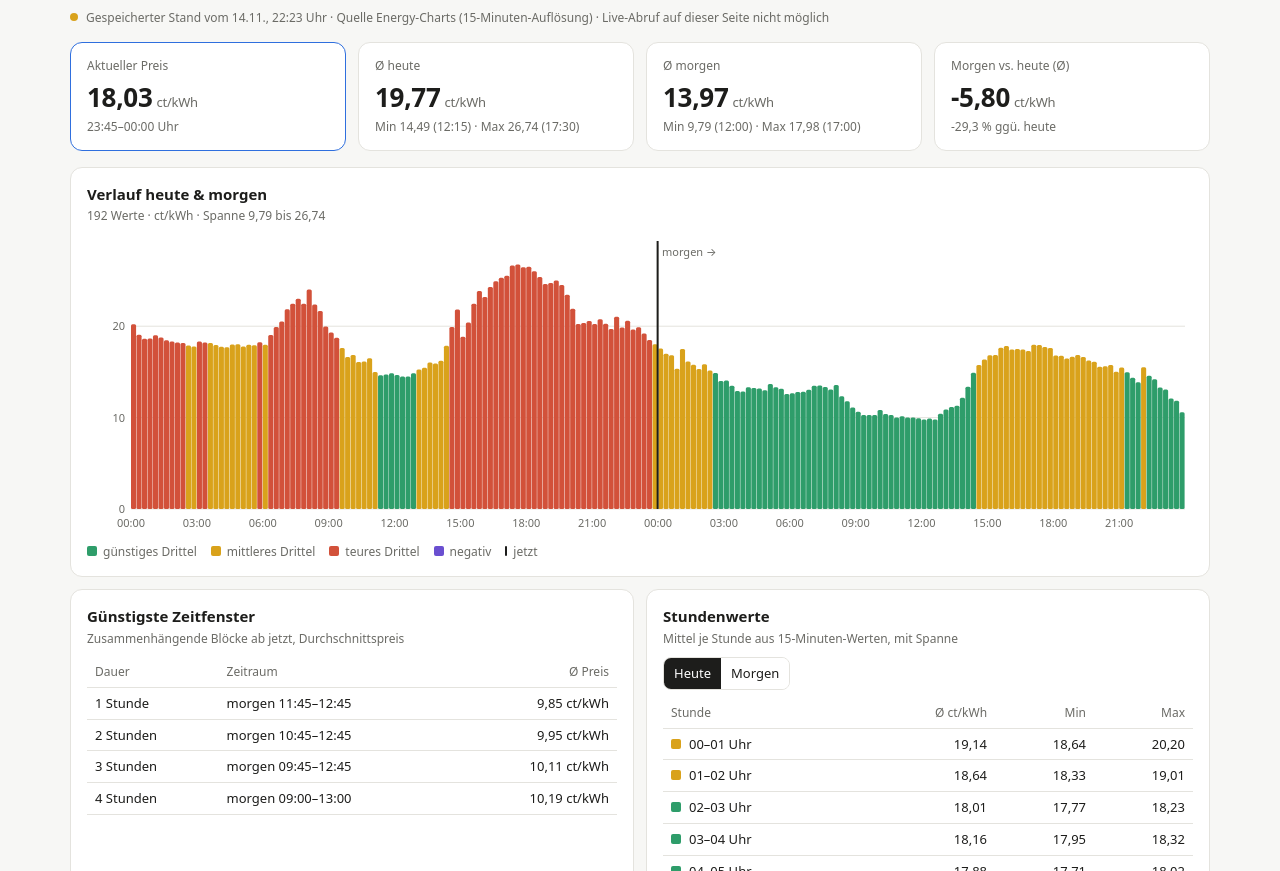
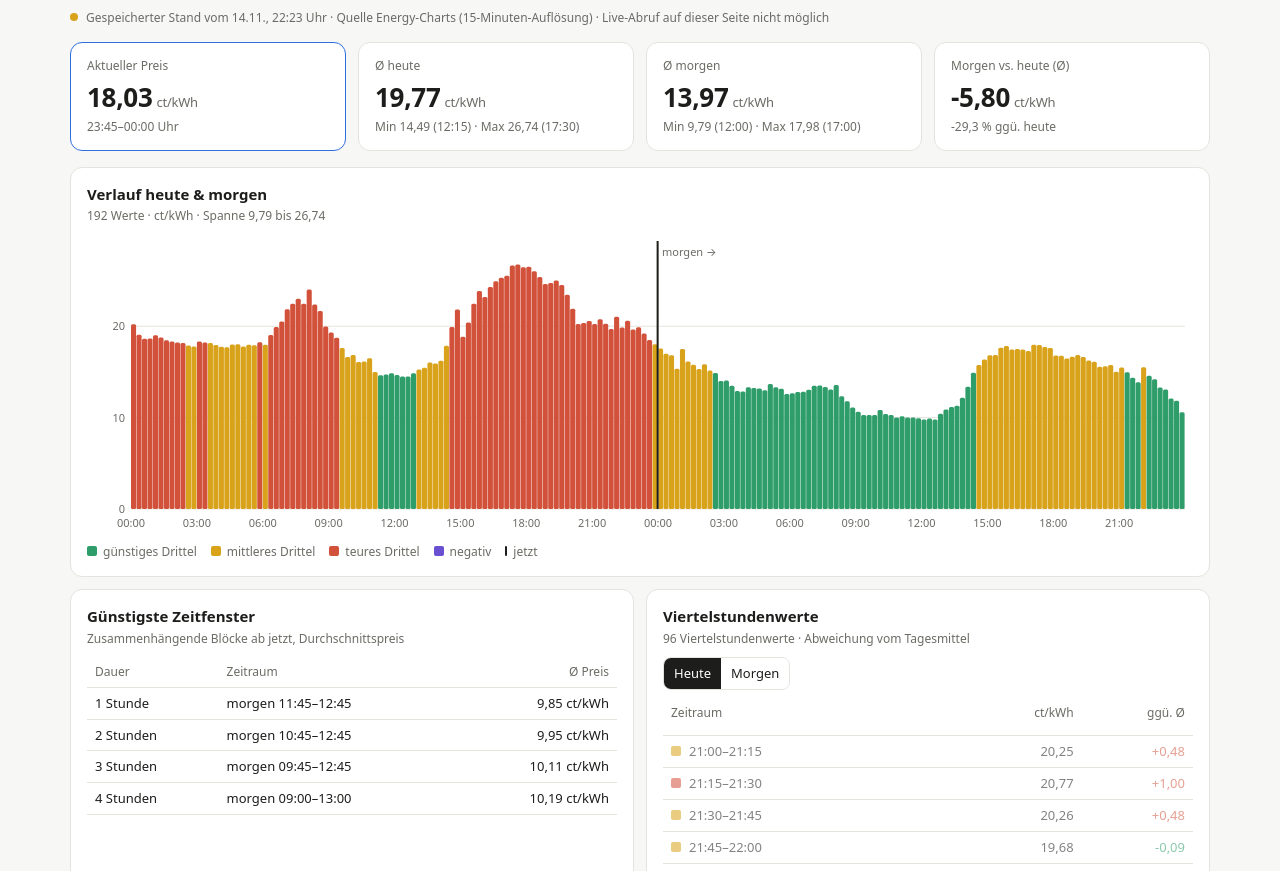
Before and after one commit to RollendeTonne/StromPreis, a plain HTML site: page index.html in a window 1280 px wide. Shown: the part 80-951 px from the top of the page. Drawn offline with Linux system fonts and the light colour scheme; no server answers.

Commit message:
Tabelle auf 15-Minuten-Werte umstellen
Co-Authored-By: Claude Opus 5.5 <noreply@anthropic.com>
Claude-Session: https://claude.ai/code/session_01TBkiWrogHUrgyfmfDQgGiL

```diff
--- a/index.html
+++ b/index.html
@@ -56,6 +56,7 @@
   table{width:100%;border-collapse:collapse;font-size:13px;font-variant-numeric:tabular-nums}
   th,td{text-align:left;padding:6px 8px;border-bottom:1px solid var(--line)}
   th{color:var(--muted);font-weight:500;font-size:12px}
+  #hourTable thead th{position:sticky;top:0;background:var(--card);z-index:1}
   td.r,th.r{text-align:right}
   .legend{display:flex;gap:14px;flex-wrap:wrap;font-size:12px;color:var(--muted);margin-top:8px}
   .legend span{display:inline-flex;align-items:center;gap:6px}
@@ -117,8 +118,8 @@
       <div id="cheap"></div>
     </div>
     <div class="card" id="hourCard">
-      <h2>Stundenwerte</h2>
-      <div class="meta" id="hourMeta">Mittel je Stunde</div>
+      <h2>Viertelstundenwerte</h2>
+      <div class="meta" id="hourMeta">15-Minuten-Werte</div>
       <div class="seg" id="daySeg" style="margin-bottom:8px">
         <button data-day="0" class="on">Heute</button>
         <button data-day="1">Morgen</button>
@@ -395,32 +396,37 @@
     t.append(tb); el.append(t);
   }
 
+  let scrollPending = true;
   function renderHours(pts, label) {
-    const el = $("hourTable"); el.replaceChildren();
-    if (!pts.length) { const e = document.createElement("div"); e.className = "empty"; e.textContent = label === "morgen" ? "Preise für morgen sind noch nicht veröffentlicht." : "Keine Daten"; el.append(e); return; }
-    const byH = new Map();
-    for (const x of pts) { const h = berlin(x.t).h; if (!byH.has(h)) byH.set(h, []); byH.get(h).push(x.p); }
-    const rows = [...byH.entries()].map(([h, a]) => ({ h, avg: a.reduce((s, v) => s + v, 0) / a.length, min: Math.min(...a), max: Math.max(...a) }));
-    const sorted = rows.map(r => r.avg).sort((a, b) => a - b);
+    const box = $("hourTable"), keep = box.scrollTop; box.replaceChildren();
+    if (!pts.length) { const e = document.createElement("div"); e.className = "empty"; e.textContent = label === "morgen" ? "Preise für morgen sind noch nicht veröffentlicht." : "Keine Daten"; box.append(e); return; }
+    const sorted = pts.map(x => x.p).sort((a, b) => a - b);
     const q1 = sorted[Math.floor(sorted.length / 3)], q2 = sorted[Math.floor(sorted.length * 2 / 3)];
-    const multi = state.step < 3600e3;
-    $("hourMeta").textContent = multi ? "Mittel je Stunde aus 15-Minuten-Werten, mit Spanne" : "Stundenpreise";
-    const nowH = berlin(Date.now()).h;
+    const avg = pts.reduce((s, x) => s + x.p, 0) / pts.length;
+    const quarter = state.step < 3600e3;
+    $("hourMeta").textContent = quarter ? `${pts.length} Viertelstundenwerte · Abweichung vom Tagesmittel` : "Stundenpreise (Quelle liefert keine 15-Minuten-Werte)";
+    const now = Date.now();
     const t = document.createElement("table");
-    t.innerHTML = `<thead><tr><th>Stunde</th><th class="r">Ø ${unitLabel()}</th>${multi ? '<th class="r">Min</th><th class="r">Max</th>' : ""}</tr></thead>`;
+    t.innerHTML = `<thead><tr><th>Zeitraum</th><th class="r">${unitLabel()}</th><th class="r">ggü. Ø</th></tr></thead>`;
     const tb = document.createElement("tbody");
-    for (const r of rows) {
+    let curRow = null;
+    for (const x of pts) {
       const tr = document.createElement("tr");
-      if (label === "heute" && r.h === nowH) tr.style.fontWeight = "650";
+      const isNow = x.t <= now && now < x.e;
+      if (isNow) { tr.style.fontWeight = "650"; tr.style.background = "color-mix(in srgb, var(--accent) 12%, transparent)"; curRow = tr; }
+      else if (x.e <= now) tr.style.opacity = "0.55";
       const c1 = document.createElement("td");
-      const sw = document.createElement("i"); sw.className = "sw"; sw.style.background = colorFor(r.avg, q1, q2); sw.style.marginRight = "8px";
-      c1.append(sw, document.createTextNode(`${String(r.h).padStart(2, "0")}–${String((r.h + 1) % 24).padStart(2, "0")} Uhr`));
-      const c2 = document.createElement("td"); c2.className = "r"; c2.textContent = fmt(r.avg);
-      tr.append(c1, c2);
-      if (multi) { const a = document.createElement("td"), b = document.createElement("td"); a.className = b.className = "r"; a.textContent = fmt(r.min); b.textContent = fmt(r.max); tr.append(a, b); }
-      tb.append(tr);
+      const sw = document.createElement("i"); sw.className = "sw"; sw.style.background = colorFor(x.p, q1, q2); sw.style.marginRight = "8px";
+      c1.append(sw, document.createTextNode(`${hm(x.t)}–${hm(x.e)}${isNow ? "  · jetzt" : ""}`));
+      const c2 = document.createElement("td"); c2.className = "r"; c2.textContent = fmt(x.p);
+      const d = x.p - avg;
+      const c3 = document.createElement("td"); c3.className = "r"; c3.textContent = (d > 0 ? "+" : "") + fmt(d);
+      c3.style.color = d < 0 ? "var(--low)" : d > 0 ? "var(--high)" : "";
+      tr.append(c1, c2, c3); tb.append(tr);
     }
-    t.append(tb); el.append(t);
+    t.append(tb); box.append(t);
+    if (scrollPending) { scrollPending = false; box.scrollTop = curRow ? Math.max(0, curRow.offsetTop - 80) : 0; }
+    else box.scrollTop = keep;
   }
 
   // ---------- Bedienung ----------
@@ -431,7 +437,7 @@
     b.classList.toggle("on", b.dataset.unit === state.unit);
     b.addEventListener("click", () => { state.unit = b.dataset.unit; savePrefs(); for (const x of $("unitSeg").children) x.classList.toggle("on", x === b); render(); });
   }
-  for (const b of $("daySeg").querySelectorAll("button")) b.addEventListener("click", () => { state.day = +b.dataset.day; for (const x of $("daySeg").children) x.classList.toggle("on", x === b); render(); });
+  for (const b of $("daySeg").querySelectorAll("button")) b.addEventListener("click", () => { state.day = +b.dataset.day; scrollPending = true; for (const x of $("daySeg").children) x.classList.toggle("on", x === b); render(); });
   $("refresh").addEventListener("click", load);
   let lastDay = todayStr(), rt;
   window.addEventListener("resize", () => { clearTimeout(rt); rt = setTimeout(render, 120); });
```
